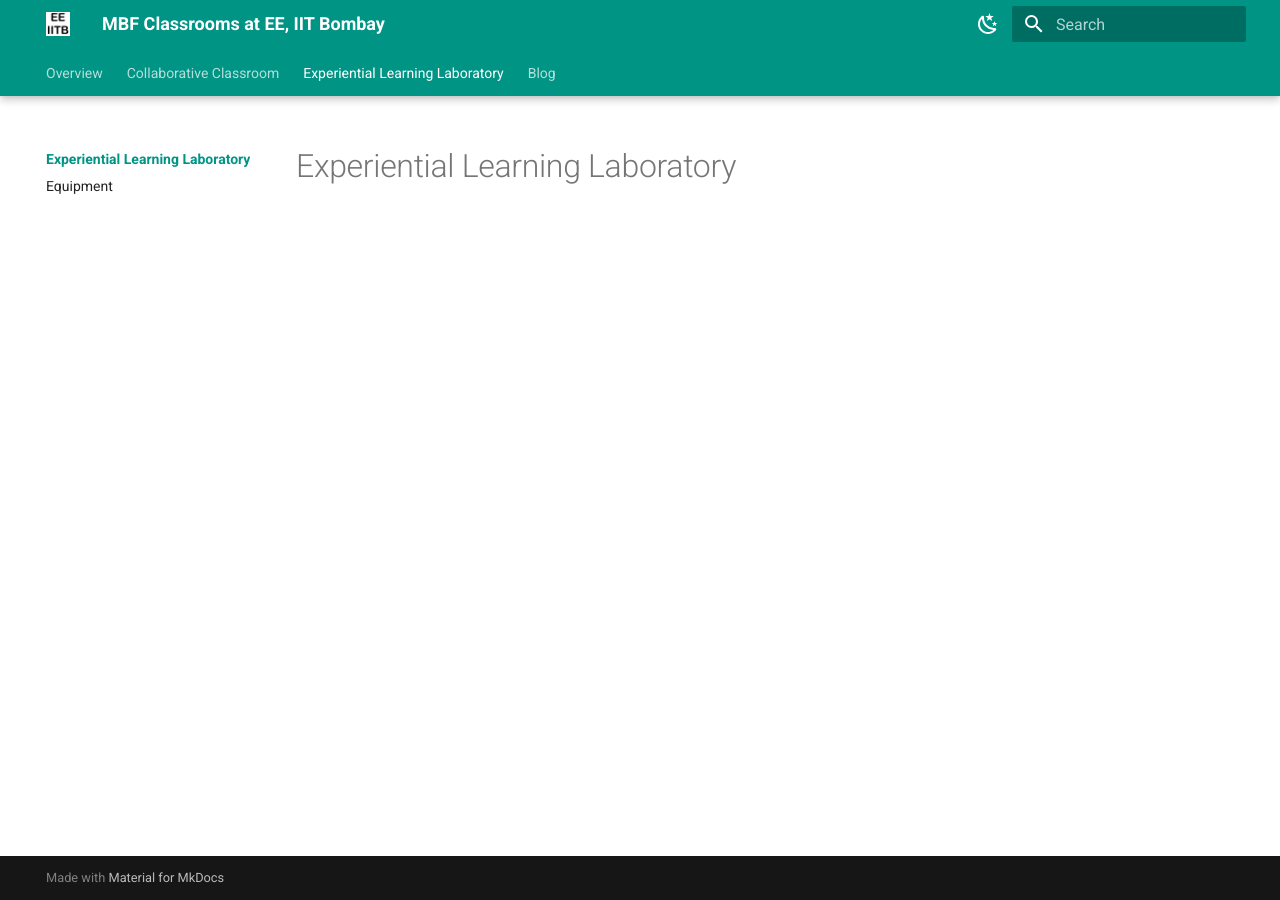
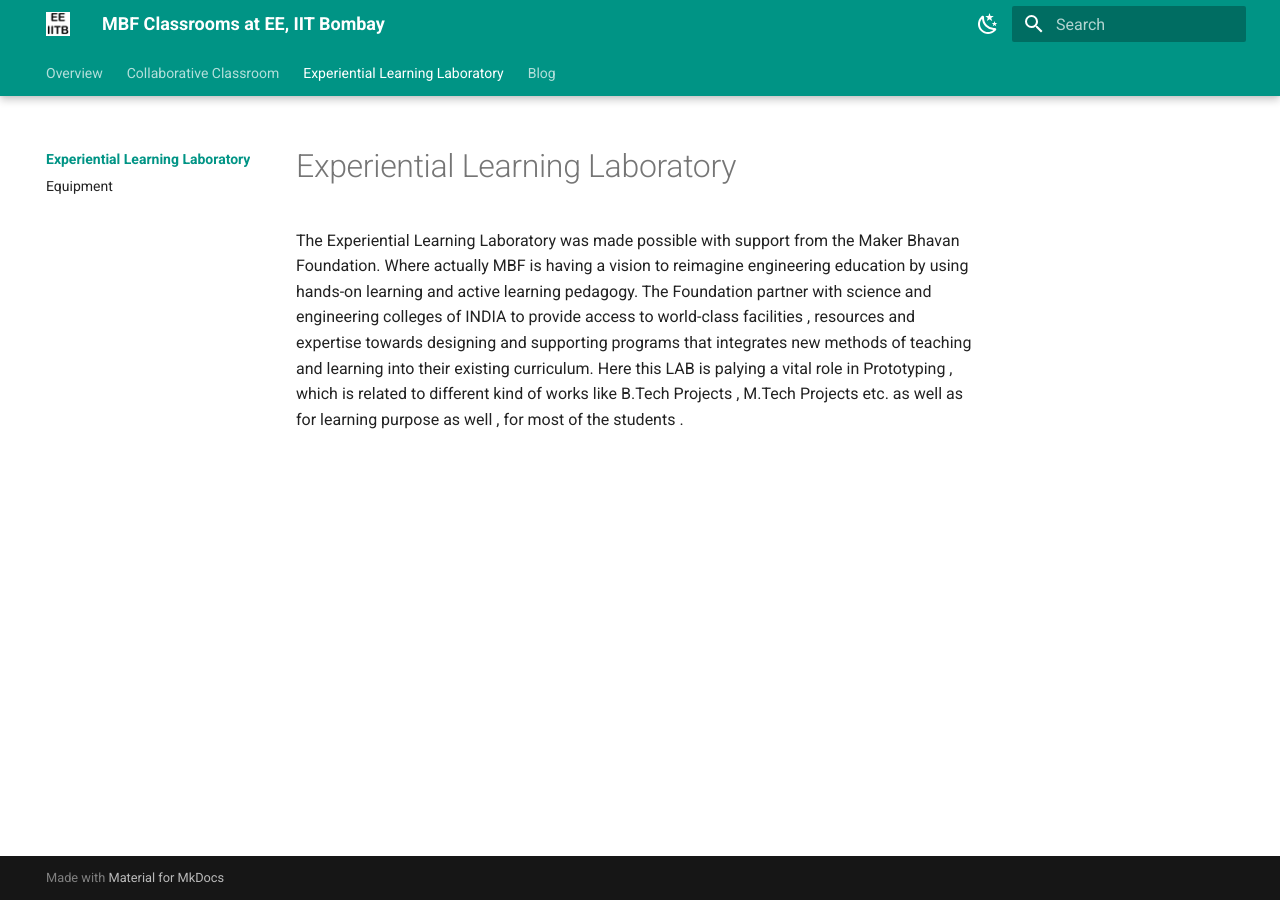
Before and after one commit to eeiitb/mbfclassrooms, an MkDocs documentation site: the page built from docs/ell/index.md, in a window 1280 px wide. Built offline with MkDocs 1.6.1 and Material for MkDocs 9.7.7, drawn with Linux system fonts in a browser that asks for light colours.

Commit message:
Description about ell updated

```diff
--- a/docs/ell/index.md
+++ b/docs/ell/index.md
@@ -1 +1,4 @@
 # Experiential Learning Laboratory
+
+The Experiential Learning Laboratory was made possible with support from the Maker Bhavan Foundation. Where actually MBF is having a vision to reimagine engineering education by using hands-on learning and active learning pedagogy. The Foundation partner with science and engineering colleges of INDIA to provide access to world-class facilities , resources and expertise towards designing and supporting programs that integrates new methods of teaching and learning into their existing curriculum.
+Here this LAB is palying a vital role in Prototyping , which is related to different kind of works like B.Tech Projects , M.Tech Projects etc. as well as for learning purpose as well , for most of the students .
```
